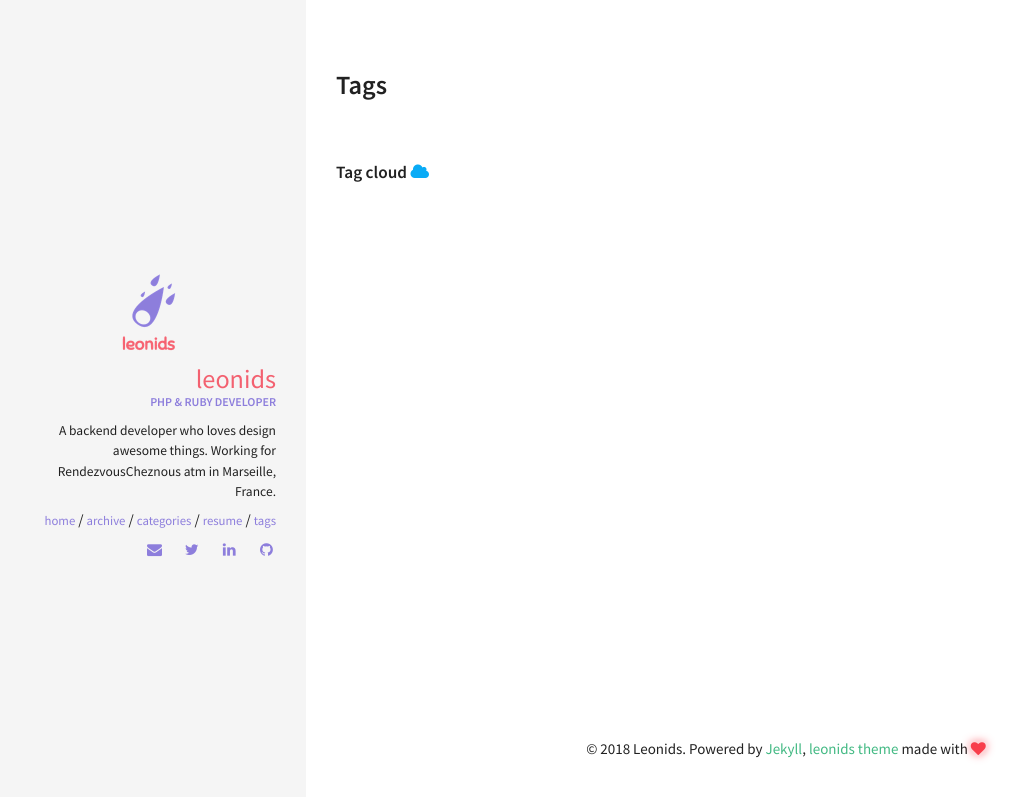
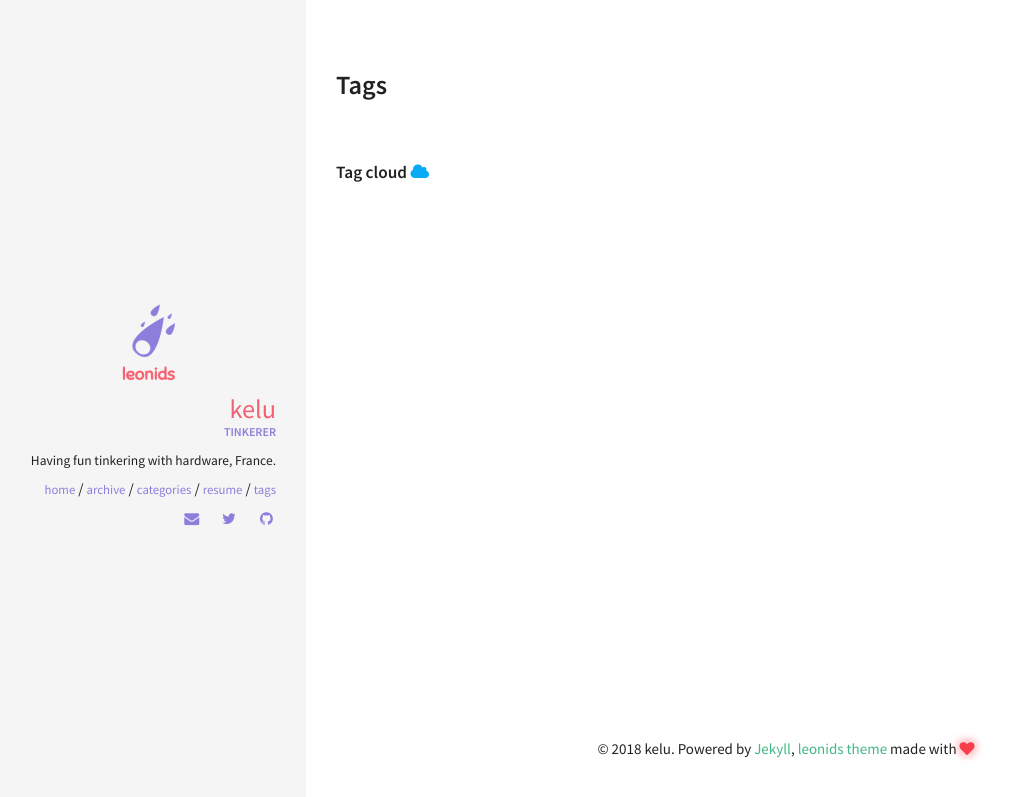
Before and after one commit to kelu124/un0rick, a Jekyll site: the page built from tags.html, in a window 1280 px wide. Shown: the top 797 px of the page, without its empty margins (14-1036 px from the left). Built offline with Jekyll 4.4.1, drawn with Linux system fonts in a browser that asks for light colours.

Commit message:
Tweaking config

```diff
--- a/_config.yml
+++ b/_config.yml
@@ -3,11 +3,11 @@
 # Site wide configuration
 ####################################
 #
-title: Leonids
-email: zourenyuan@gmail.com
-description: A simple and awesome blog theme powered by jekyll.
-url: https://renyuanz.github.io/leonids # the base hostname & protocol for your site
-keywords: ["Programming", "PHP", "Ruby"]
+title: un0rick
+email: kelu124@gmail.com
+description: An open-source fpga-based ultrasound development kit.
+url: http://un0rick.cc # the base hostname & protocol for your site
+keywords: ["ultrasound", "fpga", "open source", "opensource", "hardware"]
 
 #
 ###################################
@@ -33,24 +33,24 @@ kramdown:
 ####################################
 #
 owner:
-  name: Leonids
+  name: kelu
   avatar: leonids-logo.png
-  job: "PHP & Ruby Developer"
-  bio: "A backend developer who loves design awesome things. Working for RendezvousCheznous atm in Marseille, France."
-  email: zourenyuan@gmail.com
-  disqus-shortname: renyuanzblog
-  twitter: renyuan814 #username
+  job: "Tinkerer"
+  bio: "Having fun tinkering with hardware, France."
+  email: kelu@un0rick.cc
+  disqus-shortname: kelu124
+  twitter: kelu124 #username
   facebook: #username
   google:
     plus: #username
-    analytics: UA-62251910-2
+    analytics: UA-115122033-1
     verify:
     ad-client:
     ad-slot:
   bing-verify:
-  github: renyuanz #username
+  github: kelu124 #username
   stackoverflow: #123456/username   from a "http://stackoverflow.com/users/123456/username" link
-  linkedin: renyuan-zou-69b7038a #username
+  linkedin: #username
   xing: #username
   instagram: #username
   lastfm: #username
```
